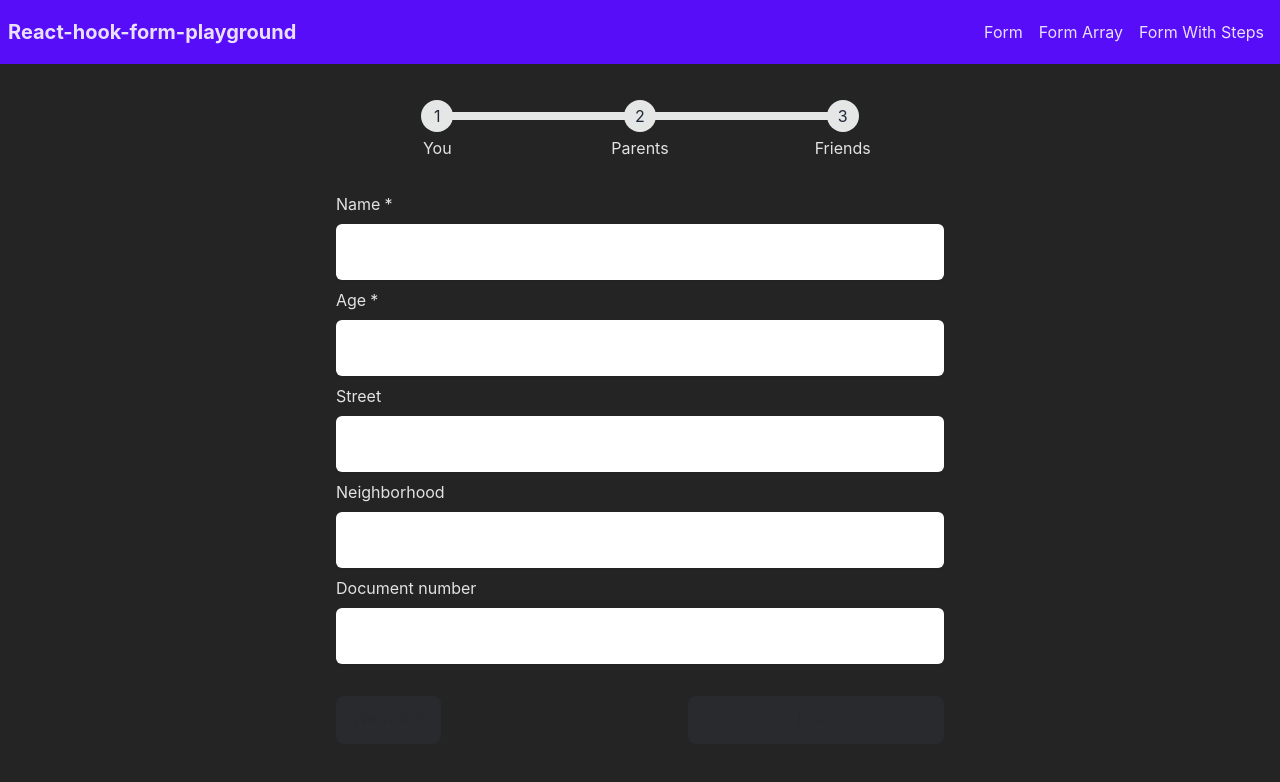
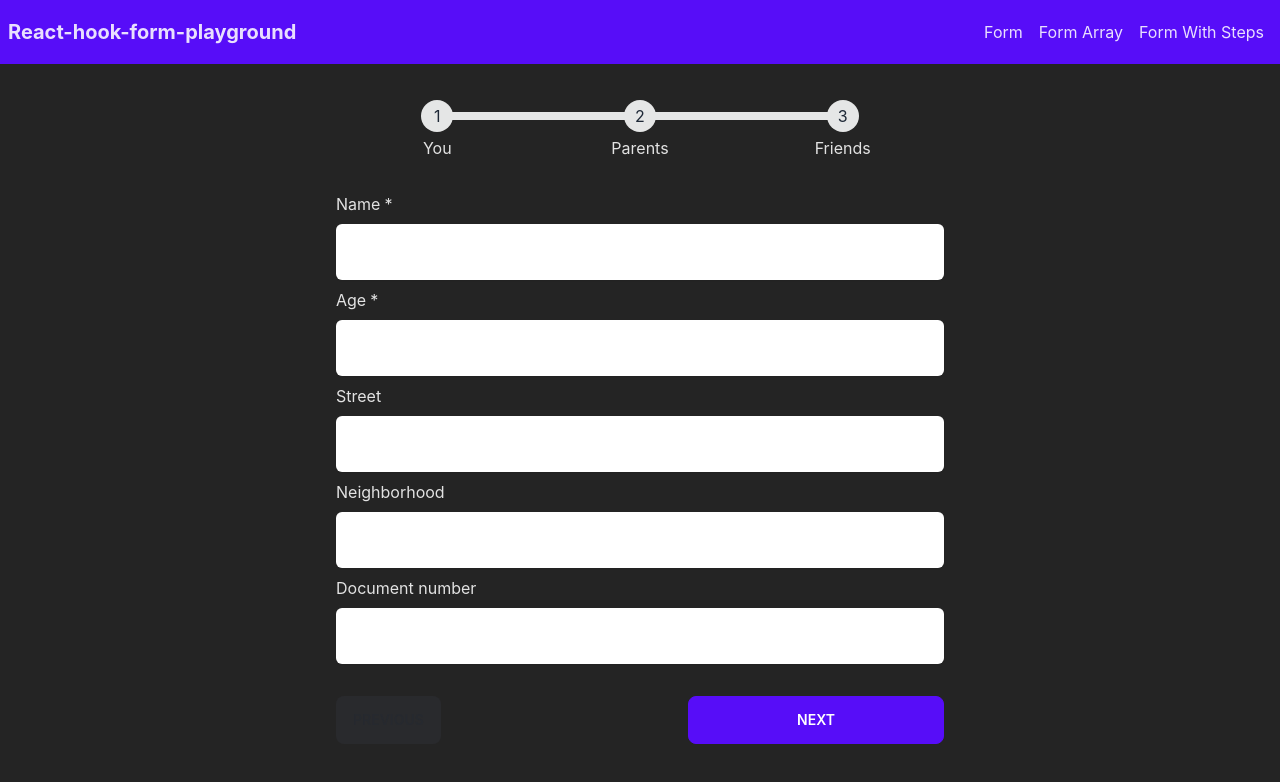
Before and after one commit to jmarc00s/react-hook-form-playground, a React (Vite) app: page /steps/first in a window 1280 px wide. Shown: the top 782 px of the page. Built offline with nearby package versions, Linux system fonts and the light colour scheme.

Commit message:
Implement error handle formArray

```diff
--- a/src/pages/FormWithSteps/components/SecondStep/index.tsx
+++ b/src/pages/FormWithSteps/components/SecondStep/index.tsx
@@ -3,7 +3,10 @@ import { useFormContext } from 'react-hook-form';
 import { Input } from '../../../../components/Input';
 
 export const SecondStep = () => {
-  const { register } = useFormContext();
+  const {
+    register,
+    formState: { errors },
+  } = useFormContext();
 
   return (
     <section className="flex flex-col gap-2">
--- a/src/pages/FormWithSteps/components/ThirdStep/index.tsx
+++ b/src/pages/FormWithSteps/components/ThirdStep/index.tsx
@@ -1,6 +1,7 @@
 import React from 'react';
-import { useFieldArray, useFormContext } from 'react-hook-form';
+import { useFieldArray, useFormContext, useFormState } from 'react-hook-form';
 import { Input } from '../../../../components/Input';
+import { FormWithSteps } from '../../utils/types';
 
 const FORM_ARRAY_NAME = 'thirdStep.friends';
 
@@ -10,6 +11,8 @@ export const ThirdStep = () => {
     name: FORM_ARRAY_NAME,
     control,
   });
+
+  const { errors } = useFormState<FormWithSteps>();
 
   const handleAddFriendClick = (event: any) => {
     event.preventDefault();
@@ -23,6 +26,10 @@ export const ThirdStep = () => {
     <section className="flex flex-col gap-2">
       <h1 className="text-center mb-4 text-xl">Friends</h1>
       {fields.map((field, index) => {
+        const errorMessage = errors?.thirdStep?.friends?.length
+          ? errors?.thirdStep?.friends[index]?.email?.message
+          : '';
+
         return (
           <div key={field.id} className="py-2 flex gap-2 items-center">
             <Input
@@ -34,6 +41,7 @@ export const ThirdStep = () => {
               type="string"
               placeholder="Email"
               {...register(`${FORM_ARRAY_NAME}.${index}.email` as const)}
+              errorMessage={errorMessage}
             />
             <div className="px-1">
               <button
--- a/src/pages/FormWithSteps/index.tsx
+++ b/src/pages/FormWithSteps/index.tsx
@@ -4,34 +4,7 @@ import { Link, Outlet, useNavigate } from 'react-router-dom';
 import { undefined, z } from 'zod';
 import { zodResolver } from '@hookform/resolvers/zod';
 import * as validationMessages from '../../utils/validation/messages';
-
-type FirstStepForm = {
-  name: string;
-  age: number;
-  street: string;
-  neighborhood: string;
-  documentNumber: string;
-};
-
-type SecondStepForm = {
-  motherName: string;
-  fatherName: string;
-};
-
-type Friend = {
-  name: string;
-  email: string;
-};
-
-type ThirdStepForm = {
-  friends: Friend[];
-};
-
-export type FormWithSteps = {
-  firstStep: FirstStepForm;
-  secondStep: SecondStepForm;
-  thirdStep: ThirdStepForm;
-};
+import { FormStep, FormWithSteps } from './utils/types';
 
 const schema = z.object({
   firstStep: z.object({
@@ -40,25 +13,23 @@ const schema = z.object({
       .number()
       .nonnegative(validationMessages.CANT_BE_NEGATIVE)
       .min(1, validationMessages.CANT_BE_EMPTY),
+    street: z.string(),
+    neighborhood: z.string(),
+    documentNumber: z.string(),
+  }),
+  secondStep: z.object({
+    motherName: z.string(),
+    fatherName: z.string(),
+  }),
+  thirdStep: z.object({
+    friends: z.array(
+      z.object({
+        name: z.string(),
+        email: z.string().email(validationMessages.EMAIL_MUST_BE_VALID),
+      })
+    ),
   }),
 });
-
-type FormStepDef = 'first' | 'second' | 'third' | null;
-
-class FormStep {
-  name: FormStepDef;
-  next?: FormStepDef;
-  previous?: FormStepDef;
-
-  constructor(name: FormStepDef, next?: FormStepDef, previous?: FormStepDef) {
-    this.name = name;
-    this.next = next;
-    this.previous = previous;
-  }
-
-  hasNext = (): boolean => !!this.next?.length;
-  hasPrevious = (): boolean => !!this.previous?.length;
-}
 
 const formSteps = {
   first: new FormStep('first', 'second'),
@@ -68,6 +39,10 @@ const formSteps = {
 
 export const FormWithStepsPage = () => {
   const [activeStep, setActiveStep] = useState<FormStep>(formSteps['first']);
+
+  useEffect(() => {
+    navigate('/steps/first');
+  }, []);
 
   const { ...methods } = useForm<FormWithSteps>({
     mode: 'onChange',
@@ -82,17 +57,13 @@ export const FormWithStepsPage = () => {
   });
 
   const navigate = useNavigate();
-
   const { isValid } = useFormState({ control: methods.control });
 
   const onSubmit = (data: FormWithSteps) => console.log(data);
 
-  useEffect(() => {
-    navigate('/steps/first');
-  }, []);
-
   const handleNextStepClick = (event: React.MouseEvent<HTMLButtonElement>) => {
     event.preventDefault();
+
     if (activeStep.hasNext()) {
       const nextStep = activeStep.next!;
       setActiveStep(formSteps[nextStep]);
@@ -104,6 +75,7 @@ export const FormWithStepsPage = () => {
     event: React.MouseEvent<HTMLButtonElement>
   ) => {
     event.preventDefault();
+
     if (activeStep.hasPrevious()) {
       const previousStep = activeStep.previous!;
       setActiveStep(formSteps[previousStep]);
@@ -121,7 +93,6 @@ export const FormWithStepsPage = () => {
       <FormProvider {...methods}>
         <form onSubmit={methods.handleSubmit(onSubmit)} className="mt-8">
           <Outlet />
-
           <div className="flex justify-between mt-8">
             <button
               disabled={!activeStep.hasPrevious()}
@@ -132,7 +103,6 @@ export const FormWithStepsPage = () => {
             </button>
             {activeStep.hasNext() ? (
               <button
-                disabled={!isValid}
                 className="btn btn-primary btn-wide"
                 onClick={handleNextStepClick}
               >
--- /dev/null
+++ b/src/pages/FormWithSteps/utils/types.ts
@@ -0,0 +1,44 @@
+export type FirstStepForm = {
+  name: string;
+  age: number;
+  street: string;
+  neighborhood: string;
+  documentNumber: string;
+};
+
+export type SecondStepForm = {
+  motherName: string;
+  fatherName: string;
+};
+
+export type Friend = {
+  name: string;
+  email: string;
+};
+
+export type ThirdStepForm = {
+  friends: Friend[];
+};
+
+export type FormWithSteps = {
+  firstStep: FirstStepForm;
+  secondStep: SecondStepForm;
+  thirdStep: ThirdStepForm;
+};
+
+export type FormStepDef = 'first' | 'second' | 'third' | null;
+
+export class FormStep {
+  name: FormStepDef;
+  next?: FormStepDef;
+  previous?: FormStepDef;
+
+  constructor(name: FormStepDef, next?: FormStepDef, previous?: FormStepDef) {
+    this.name = name;
+    this.next = next;
+    this.previous = previous;
+  }
+
+  hasNext = (): boolean => !!this.next?.length;
+  hasPrevious = (): boolean => !!this.previous?.length;
+}
--- a/src/utils/validation/messages.ts
+++ b/src/utils/validation/messages.ts
@@ -2,3 +2,4 @@ export const CANT_BE_BLANK = "can't be blank";
 export const CANT_BE_EMPTY = "can't be empty";
 export const CANT_BE_NEGATIVE = "can't be negative";
 export const CANT_BE_ZERO = "can't be zero";
+export const EMAIL_MUST_BE_VALID = 'email must be valid';
```
